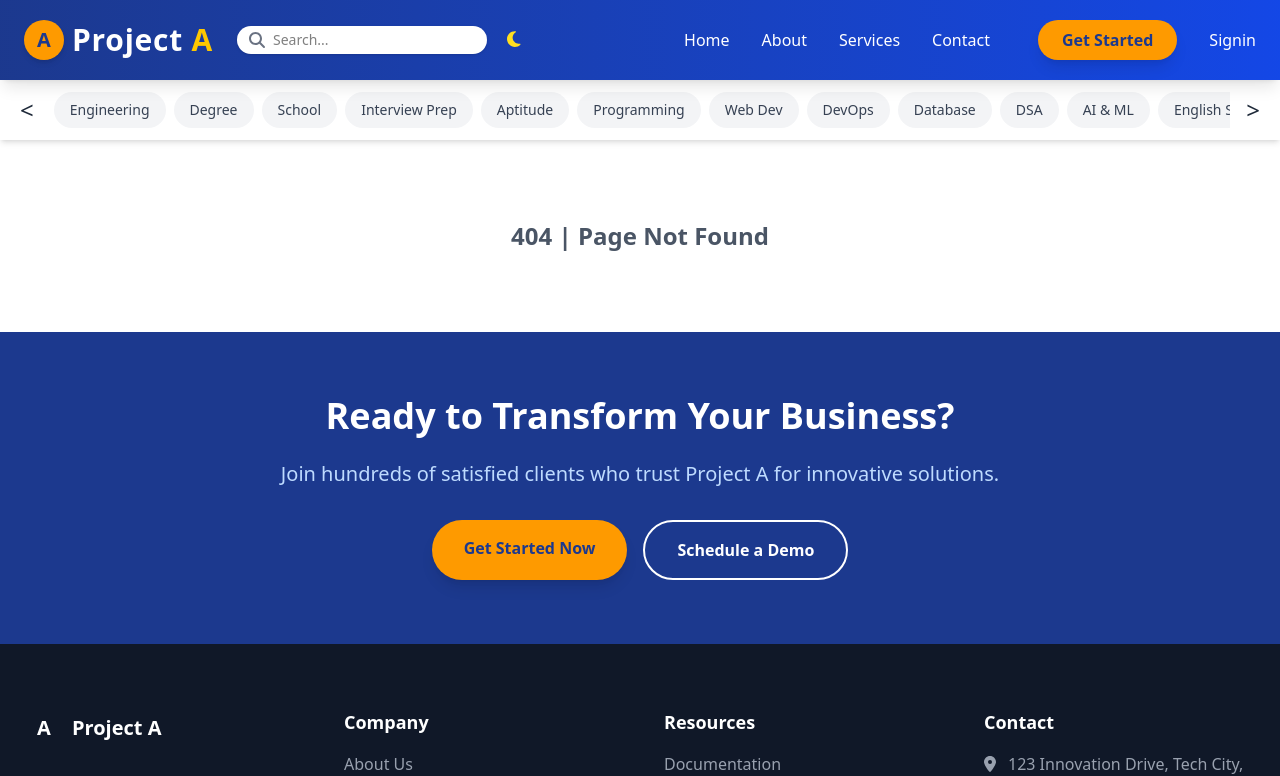
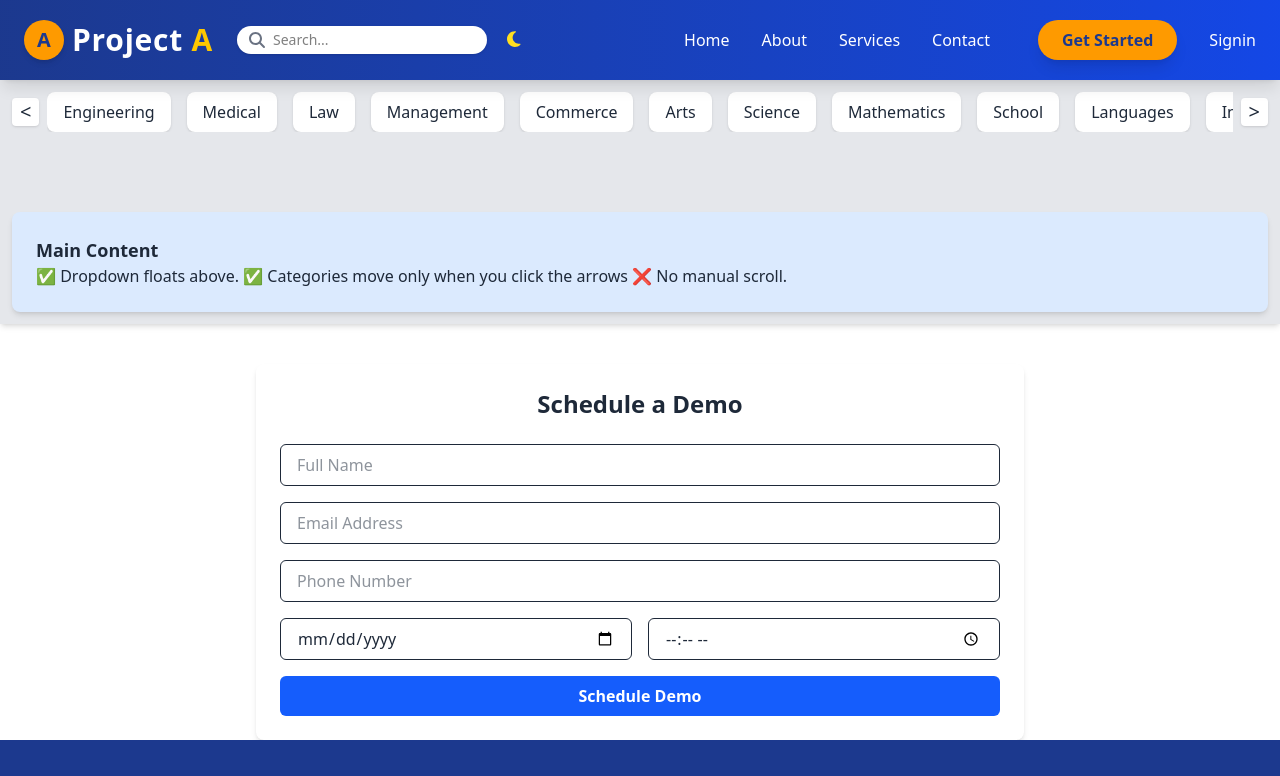
Before and after one commit to Amardeep1615/Project-A-, a React (Vite) app: page /schedule-demo in a window 1280 px wide. Shown: the top 776 px of the page. Built offline with nearby package versions, Linux system fonts and the light colour scheme.

Commit message:
Catergories

```diff
--- a/src/components/CallFun.jsx
+++ b/src/components/CallFun.jsx
@@ -1,5 +1,6 @@
 // src/components/CTA.jsx
 import React from 'react';
+import { Link } from 'react-router-dom';
 
 const CallFun = () => {
   return (
@@ -8,12 +9,13 @@ const CallFun = () => {
         <h3 className="text-3xl md:text-4xl font-bold mb-6">Ready to Transform Your Business?</h3>
         <p className="text-xl text-blue-200 mb-8 max-w-3xl mx-auto">Join hundreds of satisfied clients who trust Project A for innovative solutions.</p>
         <div className="flex flex-col sm:flex-row justify-center space-y-4 sm:space-y-0 sm:space-x-4">
-          <a href="/" className="bg-amber-500 hover:bg-opacity-90 text-blue-900 px-8 py-4 rounded-full font-bold transition-all shadow-lg hover:shadow-xl">
+          <Link
+            to="/schedule-demo"
+            className="bg-amber-500 hover:bg-opacity-90 text-blue-900 px-8 py-4 rounded-full font-bold transition-all shadow-lg hover:shadow-xl"
+          >
             Get Started Now
-          </a>
-          <a href="/" className="border-2 border-white hover:bg-white hover:text-blue-900 text-white px-8 py-4 rounded-full font-bold transition-all">
-            Schedule a Demo
-          </a>
+          </Link>
+          <Link to="/schedule-demo" className="hover:underline">Schedule a Demo</Link>
         </div>
       </div>
     </section>
--- a/src/components/SubjectsNav.jsx
+++ b/src/components/SubjectsNav.jsx
@@ -1,25 +1,57 @@
-import React, { useRef, useState } from "react";
+import React, { useState, useRef } from "react";
 
 const subjectCategories = {
-  "Engineering": ["CSE", "ECE", "EEE", "Mechanical", "Civil", "IT", "AI/ML", "IoT"],
-  "Degree": ["BSc", "B.Com", "BA", "BBA", "BCA", "Maths", "Physics", "Chemistry"],
-  "School": ["Math", "Science", "Social", "English", "Computer", "Telugu", "Hindi"],
+  Engineering: ["CSE", "ECE", "EEE", "Mechanical", "Civil", "IT", "AI/ML", "IoT", "Aerospace", "Automotive"],
+  Medical: ["MBBS", "Nursing", "Dentistry", "Pharmacy", "Physiotherapy", "Public Health", "Biotechnology"],
+  Law: ["Corporate Law", "Criminal Law", "Civil Law", "International Law", "Constitutional Law"],
+  Management: ["MBA", "Marketing", "Finance", "Human Resources", "Operations", "Entrepreneurship"],
+  Commerce: ["B.Com", "Accounting", "Taxation", "Auditing", "Banking", "Insurance"],
+  Arts: ["History", "Political Science", "Sociology", "Psychology", "Philosophy", "Geography", "Languages"],
+  Science: ["Physics", "Chemistry", "Biology", "Environmental Science", "Astronomy"],
+  Mathematics: ["Algebra", "Calculus", "Statistics", "Trigonometry", "Geometry"],
+  School: ["Math", "Science", "Social Studies", "English", "Computer", "Languages"],
+  Languages: ["English", "French", "German", "Spanish", "Chinese", "Hindi", "Telugu", "Tamil"],
   "Interview Prep": ["HR Questions", "Coding", "Resume Tips", "Mock Interviews", "Projects"],
-  "Aptitude": ["Quantitative", "Logical Reasoning", "Verbal", "Puzzles", "Data Interpretation"],
-  "Programming": ["C", "C++", "Java", "Python", "JavaScript", "Go", "Kotlin", "R", "Perl"],
-  "Web Dev": ["HTML", "CSS", "JS", "React", "Node.js", "MongoDB", "Tailwind", "Express"],
-  "DevOps": ["Linux", "Docker", "Kubernetes", "CI/CD", "Ansible", "AWS", "Azure"],
-  "Database": ["MySQL", "PostgreSQL", "MongoDB", "Oracle", "SQLite"],
-  "DSA": ["Arrays", "Linked List", "Trees", "Graphs", "Stacks", "Queues", "Sorting"],
-  "AI & ML": ["Machine Learning", "Deep Learning", "Data Science", "NLP", "Computer Vision"],
-  "English Skills": ["Grammar", "Tenses", "Spoken English", "Writing", "Reading", "Vocabulary"],
-  "Courses": ["Frontend", "Backend", "Full Stack", "Cyber Security", "Blockchain", "Cloud"],
-  "Others": ["Git", "Github", "System Design", "Linux Commands", "Soft Skills", "GATE", "NET"]
+  Aptitude: ["Quantitative", "Logical Reasoning", "Verbal", "Puzzles", "Data Interpretation"],
+  Programming: ["C", "C++", "Java", "Python", "JavaScript", "Go", "Kotlin", "Swift", "Ruby", "PHP", "Rust"],
+  "Web Dev": ["HTML", "CSS", "JavaScript", "React", "Next.js", "Node.js", "Tailwind", "Express", "Django", "Flask"],
+  "Mobile Dev": ["React Native", "Flutter", "Kotlin", "Swift", "Android", "iOS"],
+  "Game Dev": ["Unity", "Unreal Engine", "C#", "Blender", "2D Games", "3D Games"],
+  "UI/UX & Design": ["Figma", "Adobe XD", "Canva", "Photoshop", "Illustrator"],
+  DSA: ["Arrays", "Linked List", "Stacks", "Queues", "Trees", "Graphs", "Sorting", "Searching", "Hashing", "Dynamic Programming"],
+  "AI & ML": ["Machine Learning", "Deep Learning", "Data Science", "NLP", "Computer Vision", "Generative AI", "Reinforcement Learning"],
+  "Cyber Security": ["Ethical Hacking", "Network Security", "Pen Testing", "Forensics", "Cryptography"],
+  Blockchain: ["Bitcoin", "Ethereum", "Smart Contracts", "Web3", "NFTs"],
+  Cloud: ["AWS", "Azure", "Google Cloud", "Heroku", "DigitalOcean", "Cloudflare"],
+  DevOps: ["Linux", "Docker", "Kubernetes", "CI/CD", "Ansible", "Terraform", "Jenkins", "Prometheus"],
+  Database: ["MySQL", "PostgreSQL", "MongoDB", "Oracle", "SQLite", "MariaDB", "Redis", "Cassandra", "Firebase"],
+  Networking: ["OSI Model", "TCP/IP", "Routing", "Switching", "DNS", "VPN", "Firewalls"],
+  "System Design": ["Scalability", "Load Balancing", "Caching", "Microservices", "Event-driven Architecture"],
+  "Soft Skills": ["Leadership", "Teamwork", "Time Management", "Problem Solving", "Critical Thinking", "Adaptability"],
+  Exams: ["GATE", "NET", "CAT", "GRE", "TOEFL", "IELTS", "SAT", "UPSC", "SSC", "Banking"],
+  "Teacher Training": ["B.Ed", "M.Ed", "Educational Psychology", "Pedagogy", "Curriculum Development"],
+  "Professional Certifications": ["AWS", "Azure", "Google Cloud", "Cisco", "Oracle", "Red Hat", "Microsoft"],
+  "Career Prep": ["Resume Building", "LinkedIn", "Freelancing", "Entrepreneurship", "Startups"],
+  "Fine Arts": ["Music", "Dance", "Painting", "Drama", "Photography", "Film Making"],
+  Sports: ["Cricket", "Football", "Tennis", "Basketball", "Athletics", "Yoga", "Martial Arts"],
 };
 
-const StudyNav = () => {
+
+const StudyNavbar = () => {
+  const [activeCategory, setActiveCategory] = useState(null);
+  const [dropdownPos, setDropdownPos] = useState({ top: 0, left: 0 });
+  const buttonRefs = useRef({});
   const scrollRef = useRef(null);
-  const [selectedCategory, setSelectedCategory] = useState(null);
+
+  const toggleCategory = (category) => {
+    if (activeCategory === category) {
+      setActiveCategory(null);
+    } else {
+      const rect = buttonRefs.current[category].getBoundingClientRect();
+      setDropdownPos({ top: rect.bottom + window.scrollY, left: rect.left });
+      setActiveCategory(category);
+    }
+  };
 
   const scrollLeft = () => {
     scrollRef.current.scrollBy({ left: -200, behavior: "smooth" });
@@ -29,54 +61,73 @@ const StudyNav = () => {
     scrollRef.current.scrollBy({ left: 200, behavior: "smooth" });
   };
 
-  const handleCategoryClick = (category) => {
-    setSelectedCategory(prev => prev === category ? null : category);
-  };
+  return (
+    <div className="relative w-full bg-gray-200 p-3 shadow-md">
+      {/* Scrollable Navbar with Arrows */}
+      <div className="flex items-center gap-2">
+        {/* Left Arrow */}
+        <button
+          onClick={scrollLeft}
+          className="px-2 text-xl bg-white rounded shadow hover:bg-gray-100"
+        >
+          &lt;
+        </button>
 
-  return (
-    <div className="w-full shadow-md bg-white p-3 relative">
-      <div className="flex items-center space-x-2">
-        <button onClick={scrollLeft} className="text-2xl px-2 hover:text-blue-600">&lt;</button>
-
+        {/* Categories - disable manual scroll */}
         <div
           ref={scrollRef}
-          className="flex overflow-x-auto no-scrollbar scroll-smooth whitespace-nowrap w-full"
+          className="flex gap-4 overflow-hidden w-full"
         >
-          {Object.keys(subjectCategories).map((category, index) => (
-            <div key={index} className="relative mx-1">
+          {Object.keys(subjectCategories).map((category) => (
+            <div key={category} className="relative inline-block">
               <button
-                onClick={() => handleCategoryClick(category)}
-                className={`px-4 py-2 text-sm font-medium rounded-full transition ${
-                  selectedCategory === category
-                    ? "bg-blue-100 text-blue-700"
-                    : "bg-gray-100 hover:bg-blue-50 text-gray-700"
-                }`}
+                ref={(el) => (buttonRefs.current[category] = el)}
+                onClick={() => toggleCategory(category)}
+                className="px-4 py-2 bg-white rounded-lg shadow hover:bg-gray-100 whitespace-nowrap"
               >
                 {category}
               </button>
-
-              {/* Dropdown List */}
-              {selectedCategory === category && (
-                <div className="absolute left-1/2 transform -translate-x-1/2 top-full mt-2 w-48 bg-white border rounded shadow z-50">
-                  {subjectCategories[category].map((sub, subIdx) => (
-                    <div
-                      key={subIdx}
-                      className="px-4 py-2 text-sm text-gray-700 hover:bg-blue-50 cursor-pointer"
-                      onClick={() => alert(`You clicked on ${sub}`)}
-                    >
-                      {sub}
-                    </div>
-                  ))}
-                </div>
-              )}
             </div>
           ))}
         </div>
 
-        <button onClick={scrollRight} className="text-2xl px-2 hover:text-blue-600">&gt;</button>
+        {/* Right Arrow */}
+        <button
+          onClick={scrollRight}
+          className="px-2 text-xl bg-white rounded shadow hover:bg-gray-100"
+        >
+          &gt;
+        </button>
+      </div>
+
+      {/* Floating Dropdown using fixed position */}
+      {activeCategory && (
+        <div
+          className="fixed bg-white border rounded-lg shadow-lg z-[9999] w-48"
+          style={{ top: dropdownPos.top + "px", left: dropdownPos.left + "px" }}
+        >
+          {subjectCategories[activeCategory].map((subject) => (
+            <div
+              key={subject}
+              className="px-4 py-2 hover:bg-gray-100 cursor-pointer"
+            >
+              {subject}
+            </div>
+          ))}
+        </div>
+      )}
+
+      {/* Random Content Below */}
+      <div className="mt-20 p-6 bg-blue-100 rounded-lg shadow-md">
+        <h2 className="text-lg font-bold">Main Content</h2>
+        <p>
+          ✅ Dropdown floats above.
+          ✅ Categories move only when you click the arrows
+          ❌ No manual scroll.
+        </p>
       </div>
     </div>
   );
 };
 
-export default StudyNav;
+export default StudyNavbar;
--- a/src/pages/OurStoryPage.jsx
+++ b/src/pages/OurStoryPage.jsx
@@ -23,29 +23,29 @@ export const OurStoryPage = () => {
         <div className="max-w-5xl mx-auto px-4 space-y-16">
           {[
             {
-              year: "2015",
+              year: "2021",
               title: "Foundation",
               desc: "ANA Innovative Works was founded by TMK with a vision to create technology solutions that make a real difference. Starting with just three passionate team members, we began our journey in a small office space, fueled by big dreams and endless coffee.",
             },
             {
-              year: "2017",
+              year: "2022",
               title: "First Major Breakthrough",
               desc: "After countless late nights and innovative thinking, we developed our first patented technology solution that revolutionized how small businesses manage their operations. This marked our triumphant entry into the enterprise solutions market.",
             },
             {
-              year: "2019",
-              title: "Global Expansion",
+              year: "2023",
+              title: "Visionary Ideas",
               desc: "With a growing family of 50+ brilliant innovators, we expanded our operations internationally, opening offices in three new countries and serving diverse clients across multiple industries.",
             },
             {
-              year: "2022",
-              title: "Industry Recognition",
-              desc: "ANA Innovative Works was honored as one of the 'Top 10 Most Innovative Tech Companies' by TechGlobal Magazine, recognizing our relentless commitment to pushing boundaries.",
+              year: "2024",
+              title: "Work Progress",
+              desc: "ANA Innovative Works ,Passion to  deliver a good team work. ",
             },
             {
               year: "Present",
               title: "Leading the Way",
-              desc: "Today, we stand at the forefront of technological innovation, serving Fortune 500 companies and ambitious startups alike with our cutting-edge solutions.",
+              desc: "Today, we stand at the forefront of technological innovation,Starting a cutting edge technologies",
             },
           ].map((item, index) => (
             <div
--- /dev/null
+++ b/src/pages/ScheduleDemo.jsx
@@ -0,0 +1,85 @@
+// src/components/ScheduleDemo.jsx
+import React, { useState } from "react";
+
+const ScheduleDemo = () => {
+  const [formData, setFormData] = useState({
+    name: "",
+    email: "",
+    phone: "",
+    date: "",
+    time: "",
+  });
+
+  const handleChange = (e) => {
+    setFormData({ ...formData, [e.target.name]: e.target.value });
+  };
+
+  const handleSubmit = (e) => {
+    e.preventDefault();
+    // You can integrate API or backend here
+    console.log("Demo Scheduled:", formData);
+    alert("Thank you! Your demo is scheduled.");
+    setFormData({ name: "", email: "", phone: "", date: "", time: "" });
+  };
+
+  return (
+    <section className="max-w-3xl mx-auto p-6 bg-white rounded-lg shadow-md mt-10">
+      <h2 className="text-2xl font-bold text-center mb-6">Schedule a Demo</h2>
+      <form onSubmit={handleSubmit} className="space-y-4">
+        <input
+          type="text"
+          name="name"
+          value={formData.name}
+          onChange={handleChange}
+          placeholder="Full Name"
+          required
+          className="w-full px-4 py-2 border rounded-md focus:outline-none focus:ring-2 focus:ring-blue-400"
+        />
+        <input
+          type="email"
+          name="email"
+          value={formData.email}
+          onChange={handleChange}
+          placeholder="Email Address"
+          required
+          className="w-full px-4 py-2 border rounded-md focus:outline-none focus:ring-2 focus:ring-blue-400"
+        />
+        <input
+          type="tel"
+          name="phone"
+          value={formData.phone}
+          onChange={handleChange}
+          placeholder="Phone Number"
+          required
+          className="w-full px-4 py-2 border rounded-md focus:outline-none focus:ring-2 focus:ring-blue-400"
+        />
+        <div className="flex gap-4">
+          <input
+            type="date"
+            name="date"
+            value={formData.date}
+            onChange={handleChange}
+            required
+            className="w-1/2 px-4 py-2 border rounded-md focus:outline-none focus:ring-2 focus:ring-blue-400"
+          />
+          <input
+            type="time"
+            name="time"
+            value={formData.time}
+            onChange={handleChange}
+            required
+            className="w-1/2 px-4 py-2 border rounded-md focus:outline-none focus:ring-2 focus:ring-blue-400"
+          />
+        </div>
+        <button
+          type="submit"
+          className="w-full bg-blue-600 text-white font-semibold py-2 rounded-md hover:bg-blue-700 transition duration-300"
+        >
+          Schedule Demo
+        </button>
+      </form>
+    </section>
+  );
+};
+
+export default ScheduleDemo;
--- a/src/routes/AppRouting.jsx
+++ b/src/routes/AppRouting.jsx
@@ -9,6 +9,7 @@ import CallFun from "../components/CallFun";
 import AboutPage from "../pages/AboutPage";
 import SubjectsNav from "../components/SubjectsNav";
 import { OurStoryPage } from "../pages/OurStoryPage";
+import ScheduleDemo from "../pages/ScheduleDemo";
 
 
 
@@ -32,6 +33,7 @@ function AppRouting() {
               404 | Page Not Found
             </div>}/>
       <Route path="/ourstorypage" element={<OurStoryPage/>}/>
+      <Route path="/schedule-demo" element={<ScheduleDemo/>} />
 
       </Routes>
       <CallFun/>
```
Also changed, not shown: src/pages/AboutPage.jsx (+86 -90 lines), src/components/Header.jsx (line endings or trailing spaces).
